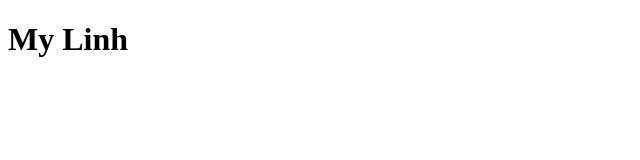
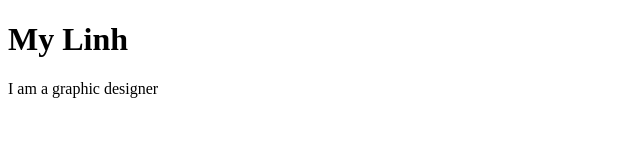
Before and after one commit to mylinhh/mylinhh.github.io, a plain HTML site: page index.html in a window 1280 px wide. Shown: the whole page, without its empty margins (0-640 px from the left). Drawn offline with Linux system fonts and the light colour scheme.

Commit message:
Add description to web.

```diff
--- a/index.html
+++ b/index.html
@@ -7,5 +7,6 @@
 <body>
 
 	<h1>My Linh</h1>
+	<p>I am a graphic designer</p>
 </body>
 </html>
```
